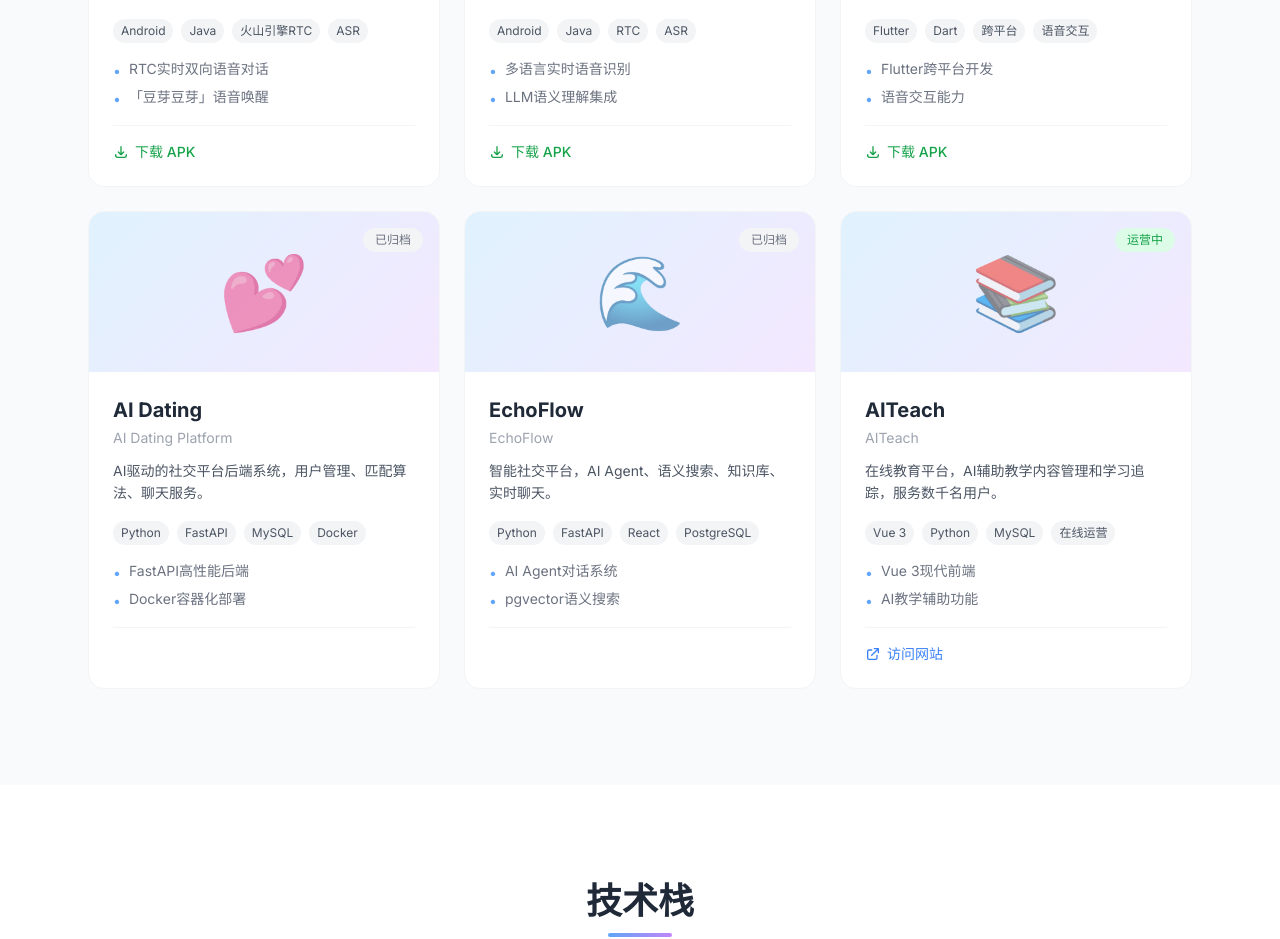
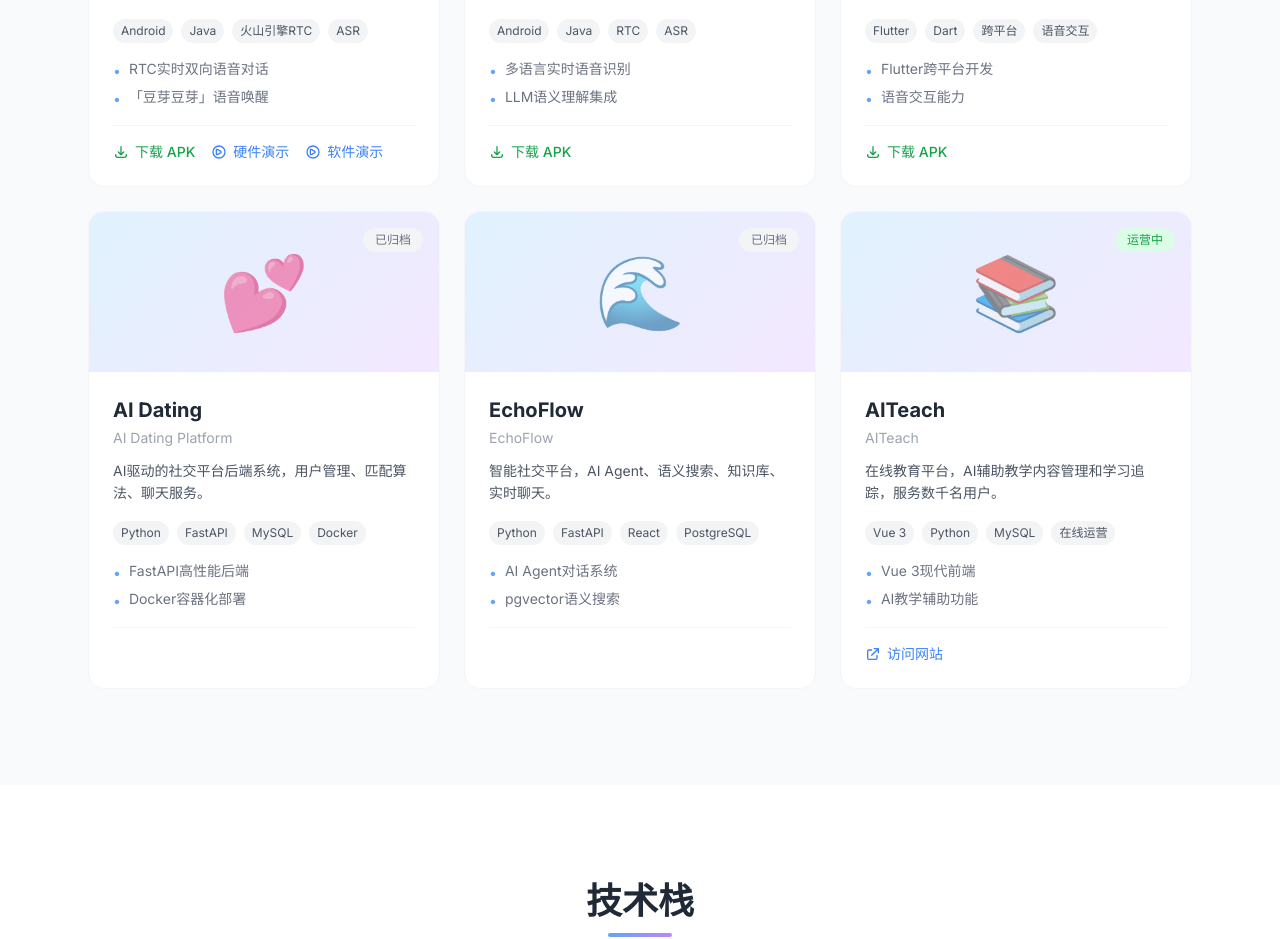
Before and after one commit to PureDaisy/xuyang-portfolio, a React (Vite) app: page / in a window 1280 px wide. Shown: the part 2186-3125 px from the top of the page. Built offline with nearby package versions, Linux system fonts and the light colour scheme; the HTML template or start-up script is replaced by a standard one.

Commit message:
Add portfolio demo videos

```diff
--- a/src/components/Projects.tsx
+++ b/src/components/Projects.tsx
@@ -1,7 +1,21 @@
 import { useState, useEffect, useRef } from 'react';
 import { projects, Project } from '../data/projects';
 
-function ProjectCard({ project, index }: { project: Project; index: number }) {
+type SelectedVideo = {
+  title: string;
+  label: string;
+  src: string;
+};
+
+function ProjectCard({
+  project,
+  index,
+  onOpenVideo,
+}: {
+  project: Project;
+  index: number;
+  onOpenVideo: (video: SelectedVideo) => void;
+}) {
   const [isVisible, setIsVisible] = useState(false);
   const cardRef = useRef<HTMLDivElement>(null);
 
@@ -137,6 +151,26 @@ function ProjectCard({ project, index }: { project: Project; index: number }) {
               源码
             </a>
           )}
+          {project.demoVideos?.map((video) => (
+            <button
+              key={video.src}
+              type="button"
+              onClick={() =>
+                onOpenVideo({
+                  title: project.title,
+                  label: video.label,
+                  src: `${import.meta.env.BASE_URL}${video.src}`,
+                })
+              }
+              className="flex items-center gap-1.5 text-sm text-blue-500 hover:text-blue-600 transition-colors font-medium"
+            >
+              <svg className="w-4 h-4" fill="none" stroke="currentColor" viewBox="0 0 24 24">
+                <path strokeLinecap="round" strokeLinejoin="round" strokeWidth={2} d="M14.752 11.168l-5.197-3.027A1 1 0 008 9.006v5.988a1 1 0 001.555.832l5.197-2.961a1 1 0 000-1.697z" />
+                <path strokeLinecap="round" strokeLinejoin="round" strokeWidth={2} d="M21 12a9 9 0 11-18 0 9 9 0 0118 0z" />
+              </svg>
+              {video.label}
+            </button>
+          ))}
         </div>
       </div>
     </div>
@@ -144,6 +178,8 @@ function ProjectCard({ project, index }: { project: Project; index: number }) {
 }
 
 export default function Projects() {
+  const [selectedVideo, setSelectedVideo] = useState<SelectedVideo | null>(null);
+
   return (
     <section id="projects" className="py-24" style={{ backgroundColor: '#f8fafc' }}>
       <div className="max-w-6xl mx-auto px-6">
@@ -161,10 +197,52 @@ export default function Projects() {
         {/* Projects Grid */}
         <div className="grid md:grid-cols-2 lg:grid-cols-3 gap-6">
           {projects.map((project, index) => (
-            <ProjectCard key={project.id} project={project} index={index} />
+            <ProjectCard
+              key={project.id}
+              project={project}
+              index={index}
+              onOpenVideo={setSelectedVideo}
+            />
           ))}
         </div>
       </div>
+
+      {selectedVideo && (
+        <div
+          className="fixed inset-0 z-50 bg-gray-900/70 px-4 py-8 flex items-center justify-center"
+          onClick={() => setSelectedVideo(null)}
+        >
+          <div
+            className="w-full max-w-3xl bg-white rounded-2xl overflow-hidden shadow-2xl"
+            onClick={(event) => event.stopPropagation()}
+          >
+            <div className="flex items-center justify-between gap-4 px-5 py-4 border-b border-gray-100">
+              <div>
+                <p className="text-sm text-blue-500 font-medium">{selectedVideo.label}</p>
+                <h3 className="text-lg font-semibold text-gray-800">{selectedVideo.title}</h3>
+              </div>
+              <button
+                type="button"
+                onClick={() => setSelectedVideo(null)}
+                className="w-9 h-9 rounded-full bg-gray-100 text-gray-500 hover:bg-gray-200 hover:text-gray-700 transition-colors flex items-center justify-center"
+                aria-label="关闭视频"
+              >
+                <svg className="w-5 h-5" fill="none" stroke="currentColor" viewBox="0 0 24 24">
+                  <path strokeLinecap="round" strokeLinejoin="round" strokeWidth={2} d="M6 18L18 6M6 6l12 12" />
+                </svg>
+              </button>
+            </div>
+            <video
+              key={selectedVideo.src}
+              className="w-full bg-black max-h-[75vh]"
+              src={selectedVideo.src}
+              controls
+              autoPlay
+              playsInline
+            />
+          </div>
+        </div>
+      )}
     </section>
   );
 }
--- a/src/data/projects.ts
+++ b/src/data/projects.ts
@@ -10,6 +10,10 @@ export interface Project {
   github?: string;
   image?: string;
   download?: string;
+  demoVideos?: {
+    label: string;
+    src: string;
+  }[];
   highlights: string[];
 }
 
@@ -23,6 +27,10 @@ export const projects: Project[] = [
     tags: ['Android', 'Java', '火山引擎RTC', 'ASR', 'TTS', 'ESP32'],
     status: 'live',
     download: 'https://github.com/PureDaisy/xuyang-portfolio/releases/download/apk',
+    demoVideos: [
+      { label: '硬件演示', src: 'video/ai故事硬件玩具.mp4' },
+      { label: '软件演示', src: 'video/ai故事软件.mp4' },
+    ],
     highlights: [
       'RTC实时双向语音对话',
       '「豆芽豆芽」语音唤醒',
```
Also changed, not shown: 2 other files (tests, documents, lock files or other folders).
